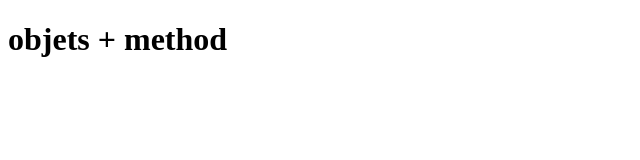
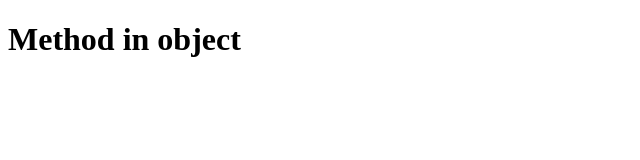
Before and after one commit to Nourka-dinta/Exercises.js, a plain HTML site: page Exercise 9/index.html in a window 1280 px wide. Shown: the whole page, without its empty margins (0-640 px from the left). Drawn offline with Linux system fonts and the light colour scheme.

Commit message:
Submited exercise 9

```diff
--- a/Exercise 9/index.html
+++ b/Exercise 9/index.html
@@ -7,7 +7,7 @@
 </head>
 <body>
 
-    <h1>objets + method</h1>
+    <h1>Method in object</h1>
     <script src="main.js"></script>
 
 </body>
```
Also changed, not shown: Exercise 9/img/result.PNG.
